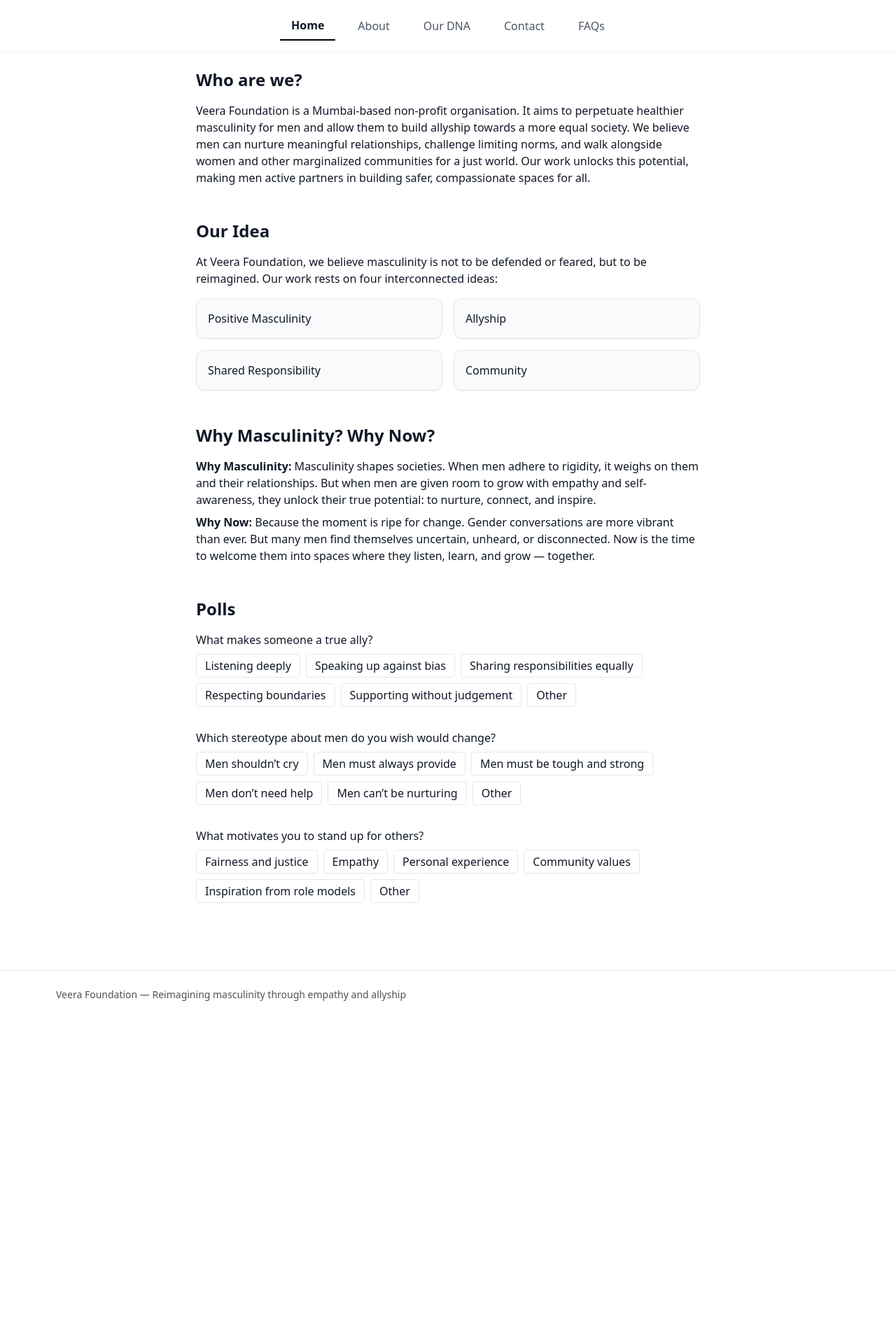
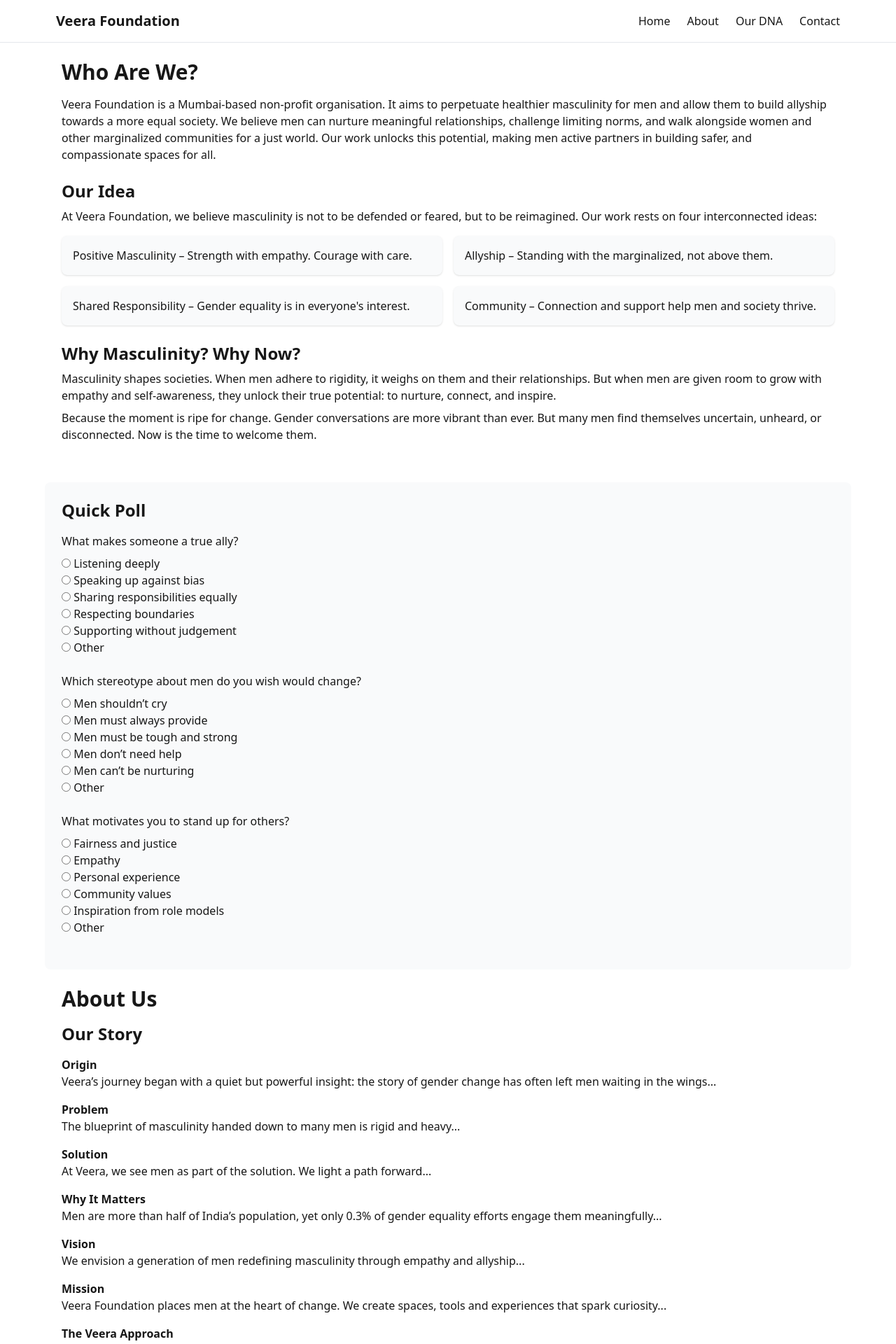
Before and after one commit to VeeraGG/veera-foundation-site, a React (Vite) app: page / in a window 1280 px wide. Shown: the top 1920 px of the page at 70% size. Before the commit the page ends 1455 px from the top, so only its background shows below. Built offline with nearby package versions, Linux system fonts and the light colour scheme; the HTML template or start-up script is replaced by a standard one.

Commit message:
Update App.jsx

```diff
--- a/src/App.jsx
+++ b/src/App.jsx
@@ -1,227 +1,150 @@
-import React, { useState, useEffect } from "react";
-import { motion } from "framer-motion";
-import { ChevronDown } from "lucide-react";
+import React, { useState } from "react";
 
-export default function VeeraWebsiteV3() {
-  const [page, setPage] = useState("home");
-  const [pollVotes, setPollVotes] = useState(() => {
-    const saved = localStorage.getItem("pollVotes");
-    return saved ? JSON.parse(saved) : {};
-  });
+export default function App() {
+  const [pollResponses, setPollResponses] = useState({});
 
-  const polls = [
-    {
-      id: 1,
-      q: "What makes someone a true ally?",
-      options: [
-        "Listening deeply",
-        "Speaking up against bias",
-        "Sharing responsibilities equally",
-        "Respecting boundaries",
-        "Supporting without judgement",
-        "Other"
-      ]
-    },
-    {
-      id: 2,
-      q: "Which stereotype about men do you wish would change?",
-      options: [
-        "Men shouldn’t cry",
-        "Men must always provide",
-        "Men must be tough and strong",
-        "Men don’t need help",
-        "Men can’t be nurturing",
-        "Other"
-      ]
-    },
-    {
-      id: 3,
-      q: "What motivates you to stand up for others?",
-      options: [
-        "Fairness and justice",
-        "Empathy",
-        "Personal experience",
-        "Community values",
-        "Inspiration from role models",
-        "Other"
-      ]
-    }
-  ];
-
-  const vote = (pollId, option) => {
-    const updated = { ...pollVotes, [pollId]: option };
-    setPollVotes(updated);
-    localStorage.setItem("pollVotes", JSON.stringify(updated));
+  const handlePollChange = (question, value) => {
+    setPollResponses({ ...pollResponses, [question]: value });
   };
 
-  const NavLink = ({ label, id }) => (
-    <button
-      className={`px-4 py-2 ${
-        page === id ? "font-bold border-b-2 border-black" : "text-gray-600"
-      }`}
-      onClick={() => setPage(id)}
-    >
-      {label}
-    </button>
-  );
+  return (
+    <div className="font-sans text-neutral-900 bg-white">
+      {/* HEADER */}
+      <header className="border-b sticky top-0 bg-white z-10">
+        <div className="max-w-6xl mx-auto flex justify-between items-center p-4">
+          <h1 className="text-xl font-bold">Veera Foundation</h1>
+          <nav className="space-x-6">
+            <a href="#home" className="hover:text-blue-600">Home</a>
+            <a href="#about" className="hover:text-blue-600">About</a>
+            <a href="#dna" className="hover:text-blue-600">Our DNA</a>
+            <a href="#contact" className="hover:text-blue-600">Contact</a>
+          </nav>
+        </div>
+      </header>
 
-  const Section = ({ title, children }) => (
-    <motion.section
-      className="p-6 max-w-3xl mx-auto"
-      initial={{ opacity: 0, y: 20 }}
-      animate={{ opacity: 1, y: 0 }}
-    >
-      <h2 className="text-2xl font-semibold mb-4">{title}</h2>
-      {children}
-    </motion.section>
-  );
+      <main>
+        {/* HOME */}
+        <section id="home" className="max-w-6xl mx-auto p-6">
+          <h2 className="text-3xl font-bold mb-4">Who Are We?</h2>
+          <p className="mb-4">
+            Veera Foundation is a Mumbai-based non-profit organisation. It aims to perpetuate healthier masculinity for men and allow them to build allyship towards a more equal society. We believe men can nurture meaningful relationships, challenge limiting norms, and walk alongside women and other marginalized communities for a just world. Our work unlocks this potential, making men active partners in building safer, and compassionate spaces for all.
+          </p>
 
-  return (
-    <div className="min-h-screen flex flex-col bg-white">
-      {/* Navbar */}
-      <nav className="flex justify-center space-x-4 py-4 shadow-sm bg-white sticky top-0 z-10">
-        <NavLink label="Home" id="home" />
-        <NavLink label="About" id="about" />
-        <NavLink label="Our DNA" id="dna" />
-        <NavLink label="Contact" id="contact" />
-        <NavLink label="FAQs" id="faqs" />
-      </nav>
+          <h3 className="text-2xl font-semibold mt-6 mb-2">Our Idea</h3>
+          <p className="mb-4">At Veera Foundation, we believe masculinity is not to be defended or feared, but to be reimagined. Our work rests on four interconnected ideas:</p>
+          <ul className="grid md:grid-cols-2 gap-4">
+            <li className="p-4 bg-gray-50 rounded-lg shadow">Positive Masculinity – Strength with empathy. Courage with care.</li>
+            <li className="p-4 bg-gray-50 rounded-lg shadow">Allyship – Standing with the marginalized, not above them.</li>
+            <li className="p-4 bg-gray-50 rounded-lg shadow">Shared Responsibility – Gender equality is in everyone's interest.</li>
+            <li className="p-4 bg-gray-50 rounded-lg shadow">Community – Connection and support help men and society thrive.</li>
+          </ul>
 
-      <main className="flex-1">
-        {page === "home" && (
-          <>
-            <Section title="Who are we?">
-              <p>
-                Veera Foundation is a Mumbai-based non-profit organisation. It aims to perpetuate
-                healthier masculinity for men and allow them to build allyship towards a more equal
-                society. We believe men can nurture meaningful relationships, challenge limiting norms,
-                and walk alongside women and other marginalized communities for a just world. Our work
-                unlocks this potential, making men active partners in building safer, compassionate
-                spaces for all.
-              </p>
-            </Section>
+          <h3 className="text-2xl font-semibold mt-6 mb-2">Why Masculinity? Why Now?</h3>
+          <p className="mb-2">Masculinity shapes societies. When men adhere to rigidity, it weighs on them and their relationships. But when men are given room to grow with empathy and self-awareness, they unlock their true potential: to nurture, connect, and inspire.</p>
+          <p>Because the moment is ripe for change. Gender conversations are more vibrant than ever. But many men find themselves uncertain, unheard, or disconnected. Now is the time to welcome them.</p>
+        </section>
 
-            <Section title="Our Idea">
-              <p>
-                At Veera Foundation, we believe masculinity is not to be defended or feared, but to be
-                reimagined. Our work rests on four interconnected ideas:
-              </p>
-              <div className="grid grid-cols-1 sm:grid-cols-2 gap-4 mt-4">
-                {["Positive Masculinity", "Allyship", "Shared Responsibility", "Community"].map(
-                  (idea) => (
-                    <div key={idea} className="border rounded-xl p-4 shadow-sm bg-gray-50">
-                      {idea}
-                    </div>
-                  )
-                )}
-              </div>
-            </Section>
+        {/* POLLS */}
+        <section className="max-w-6xl mx-auto p-6 bg-gray-50 rounded-lg mt-8">
+          <h3 className="text-2xl font-semibold mb-4">Quick Poll</h3>
+          {[
+            {
+              q: "What makes someone a true ally?",
+              name: "ally",
+              options: ["Listening deeply","Speaking up against bias","Sharing responsibilities equally","Respecting boundaries","Supporting without judgement","Other"]
+            },
+            {
+              q: "Which stereotype about men do you wish would change?",
+              name: "stereotype",
+              options: ["Men shouldn’t cry","Men must always provide","Men must be tough and strong","Men don’t need help","Men can’t be nurturing","Other"]
+            },
+            {
+              q: "What motivates you to stand up for others?",
+              name: "motivation",
+              options: ["Fairness and justice","Empathy","Personal experience","Community values","Inspiration from role models","Other"]
+            }
+          ].map(({ q, name, options }) => (
+            <div key={name} className="mb-6">
+              <p className="font-medium mb-2">{q}</p>
+              {options.map((opt) => (
+                <label key={opt} className="block">
+                  <input
+                    type="radio"
+                    name={name}
+                    value={opt}
+                    checked={pollResponses[name] === opt}
+                    onChange={(e) => handlePollChange(name, e.target.value)}
+                  /> {opt}
+                </label>
+              ))}
+            </div>
+          ))}
+        </section>
 
-            <Section title="Why Masculinity? Why Now?">
-              <p className="mb-2">
-                <strong>Why Masculinity:</strong> Masculinity shapes societies. When men adhere to
-                rigidity, it weighs on them and their relationships. But when men are given room to
-                grow with empathy and self-awareness, they unlock their true potential: to nurture,
-                connect, and inspire.
-              </p>
-              <p>
-                <strong>Why Now:</strong> Because the moment is ripe for change. Gender conversations
-                are more vibrant than ever. But many men find themselves uncertain, unheard, or
-                disconnected. Now is the time to welcome them into spaces where they listen, learn,
-                and grow — together.
-              </p>
-            </Section>
+        {/* ABOUT US */}
+        <section id="about" className="max-w-6xl mx-auto p-6">
+          <h2 className="text-3xl font-bold mb-4">About Us</h2>
+          <h3 className="text-2xl font-semibold mb-2">Our Story</h3>
+          <h4 className="font-bold mt-4">Origin</h4>
+          <p>Veera’s journey began with a quiet but powerful insight: the story of gender change has often left men waiting in the wings...</p>
 
-            <Section title="Polls">
-              {polls.map((poll) => (
-                <div key={poll.id} className="mb-6">
-                  <p className="font-medium mb-2">{poll.q}</p>
-                  {poll.options.map((o) => (
-                    <button
-                      key={o}
-                      className={`px-3 py-1 rounded border mr-2 mb-2 ${
-                        pollVotes[poll.id] === o ? "bg-black text-white" : "bg-white"
-                      }`}
-                      onClick={() => vote(poll.id, o)}
-                    >
-                      {o}
-                    </button>
-                  ))}
-                </div>
-              ))}
-            </Section>
-          </>
-        )}
+          <h4 className="font-bold mt-4">Problem</h4>
+          <p>The blueprint of masculinity handed down to many men is rigid and heavy...</p>
 
-        {page === "about" && (
-          <Section title="About Us">
-            <p className="mb-4">
-              Veera’s journey began with a quiet but powerful insight: the story of gender change has
-              often left men waiting in the wings. While women and marginalized groups carried the
-              weight of transformation, men were boxed into roles they didn’t choose. Veera was born
-              to rewrite this story, placing men at the center as builders of a more equal world.
-            </p>
-            <p className="mb-4">
-              The blueprint of masculinity handed down to many men is rigid and heavy: it says real
-              men must hide their feelings, bear burdens alone, and lead by control. This blueprint
-              leaves men cut off from themselves and from others, unsure how to step into the
-              movement for equality.
-            </p>
-            <p>
-              At Veera, we see men as part of the solution. We create spaces and tools that invite men
-              to grow beyond stereotypes — toward ways of being grounded in presence, not perfection.
-            </p>
-          </Section>
-        )}
+          <h4 className="font-bold mt-4">Solution</h4>
+          <p>At Veera, we see men as part of the solution. We light a path forward...</p>
 
-        {page === "dna" && (
-          <Section title="Our DNA">
-            <p className="mb-4">
-              Positive masculinity means men knowing themselves better, caring for their own
-              well-being, and bringing empathy and courage into their relationships.
-            </p>
-            <ul className="list-disc pl-6 space-y-2">
-              <li><strong>Courage:</strong> Choosing to be vulnerable and speak for equity.</li>
-              <li><strong>Care:</strong> Listening deeply, practicing empathy, and building trust.</li>
-              <li><strong>Community:</strong> Finding connection and shared purpose.</li>
-              <li><strong>Curiosity:</strong> Staying open to learning and unlearning.</li>
-            </ul>
-          </Section>
-        )}
+          <h4 className="font-bold mt-4">Why It Matters</h4>
+          <p>Men are more than half of India’s population, yet only 0.3% of gender equality efforts engage them meaningfully...</p>
 
-        {page === "contact" && (
-          <Section title="Contact Us">
-            <form className="space-y-4 max-w-md mx-auto">
-              <input type="text" placeholder="Full Name" className="w-full border p-2 rounded" required />
-              <input type="email" placeholder="Email Address" className="w-full border p-2 rounded" required />
-              <textarea placeholder="Your Message" className="w-full border p-2 rounded" rows={4}></textarea>
-              <button type="submit" className="bg-black text-white px-4 py-2 rounded w-full">
-                Send
-              </button>
-            </form>
-          </Section>
-        )}
+          <h4 className="font-bold mt-4">Vision</h4>
+          <p>We envision a generation of men redefining masculinity through empathy and allyship...</p>
 
-        {page === "faqs" && (
-          <Section title="FAQs">
-            {["What does Veera Foundation do?", "Why focus on men?", "How can I partner with Veera?"].map(
-              (q) => (
-                <details key={q} className="mb-4 border rounded p-2">
-                  <summary className="cursor-pointer flex justify-between items-center">
-                    {q}
-                    <ChevronDown size={16} />
-                  </summary>
-                  <p className="mt-2 text-gray-700">Answer coming soon.</p>
-                </details>
-              )
-            )}
-          </Section>
-        )}
+          <h4 className="font-bold mt-4">Mission</h4>
+          <p>Veera Foundation places men at the heart of change. We create spaces, tools and experiences that spark curiosity...</p>
+
+          <h4 className="font-bold mt-4">The Veera Approach</h4>
+          <ul className="list-disc ml-6">
+            <li><strong>Human-centred:</strong> We begin with men’s real lives, experiences, and emotions...</li>
+            <li><strong>Behaviour-based:</strong> Lasting change comes from practice, not just intention...</li>
+            <li><strong>Community-driven:</strong> No one changes alone...</li>
+          </ul>
+        </section>
+
+        {/* DNA */}
+        <section id="dna" className="max-w-6xl mx-auto p-6">
+          <h2 className="text-3xl font-bold mb-4">Our DNA</h2>
+          <h3 className="text-2xl font-semibold mb-4">Positive Masculinity</h3>
+          <p>At Veera, we see masculinity as something alive: a way of being that can grow...</p>
+
+          <h3 className="text-2xl font-semibold mt-4">Allyship</h3>
+          <p>Allyship is about showing up where it matters...</p>
+
+          <h3 className="text-2xl font-semibold mt-6 mb-2">Our Four Pillars</h3>
+          <ul className="grid md:grid-cols-2 gap-4">
+            <li className="p-4 bg-gray-50 rounded-lg shadow">Courage – The choice to be vulnerable...</li>
+            <li className="p-4 bg-gray-50 rounded-lg shadow">Care – Care is strength. It shows up in listening deeply...</li>
+            <li className="p-4 bg-gray-50 rounded-lg shadow">Community – We grow stronger together, not alone...</li>
+            <li className="p-4 bg-gray-50 rounded-lg shadow">Curiosity – The willingness to learn, unlearn, explore...</li>
+          </ul>
+        </section>
+
+        {/* CONTACT */}
+        <section id="contact" className="max-w-6xl mx-auto p-6">
+          <h2 className="text-3xl font-bold mb-4">Contact Us</h2>
+          <form className="space-y-4">
+            <input className="border p-2 w-full" placeholder="Full Name" required />
+            <input className="border p-2 w-full" placeholder="Email Address" required />
+            <input className="border p-2 w-full" placeholder="Phone Number (Optional)" />
+            <textarea className="border p-2 w-full" placeholder="Tell us a little about what you have in mind…"></textarea>
+            <button type="submit" className="bg-blue-600 text-white px-4 py-2 rounded">Submit</button>
+          </form>
+        </section>
       </main>
 
       <footer className="border-t mt-10">
-        <div className="mx-auto max-w-6xl px-4 py-6 flex items-center justify-between text-sm text-neutral-600">
-          <div>Veera Foundation — Reimagining masculinity through empathy and allyship</div>
+        <div className="mx-auto max-w-6xl px-4 py-6 text-center text-sm text-neutral-600">
+          Veera Foundation — Reimagining masculinity through empathy and allyship
         </div>
       </footer>
     </div>
```
